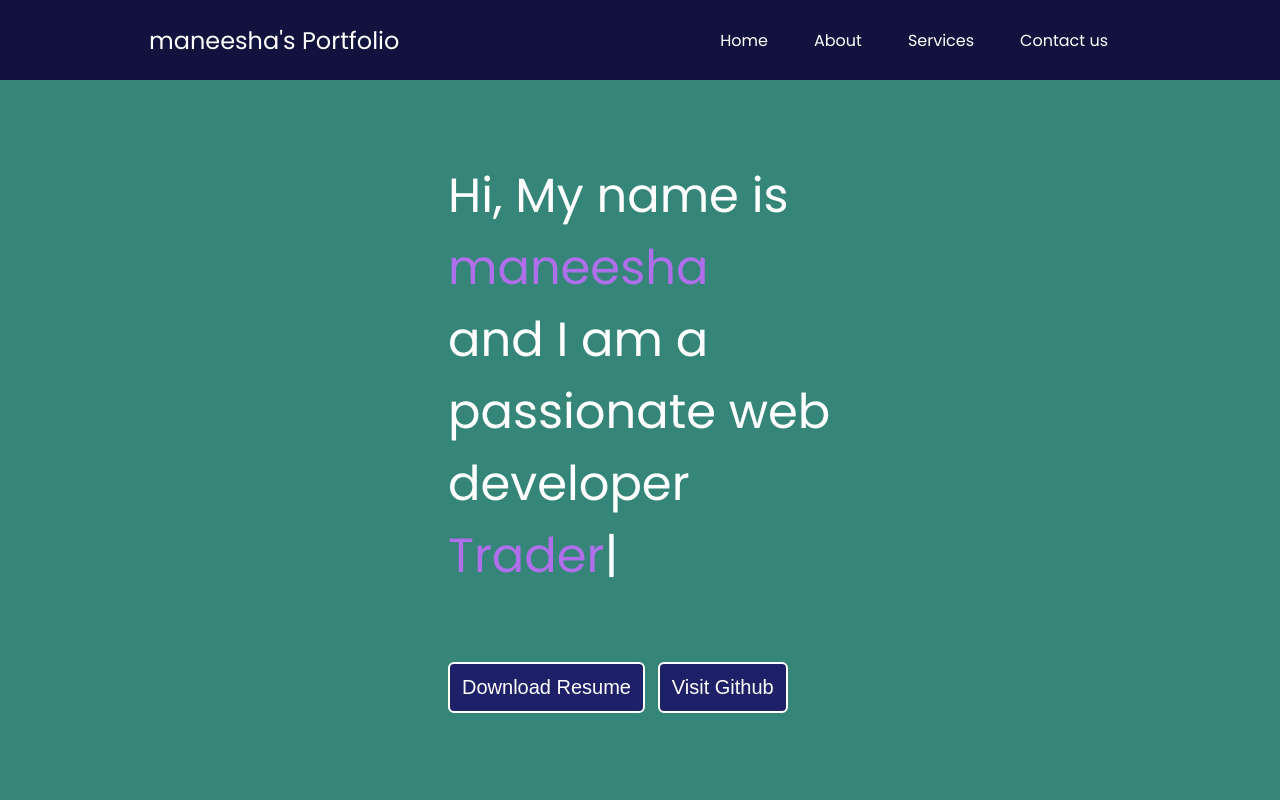
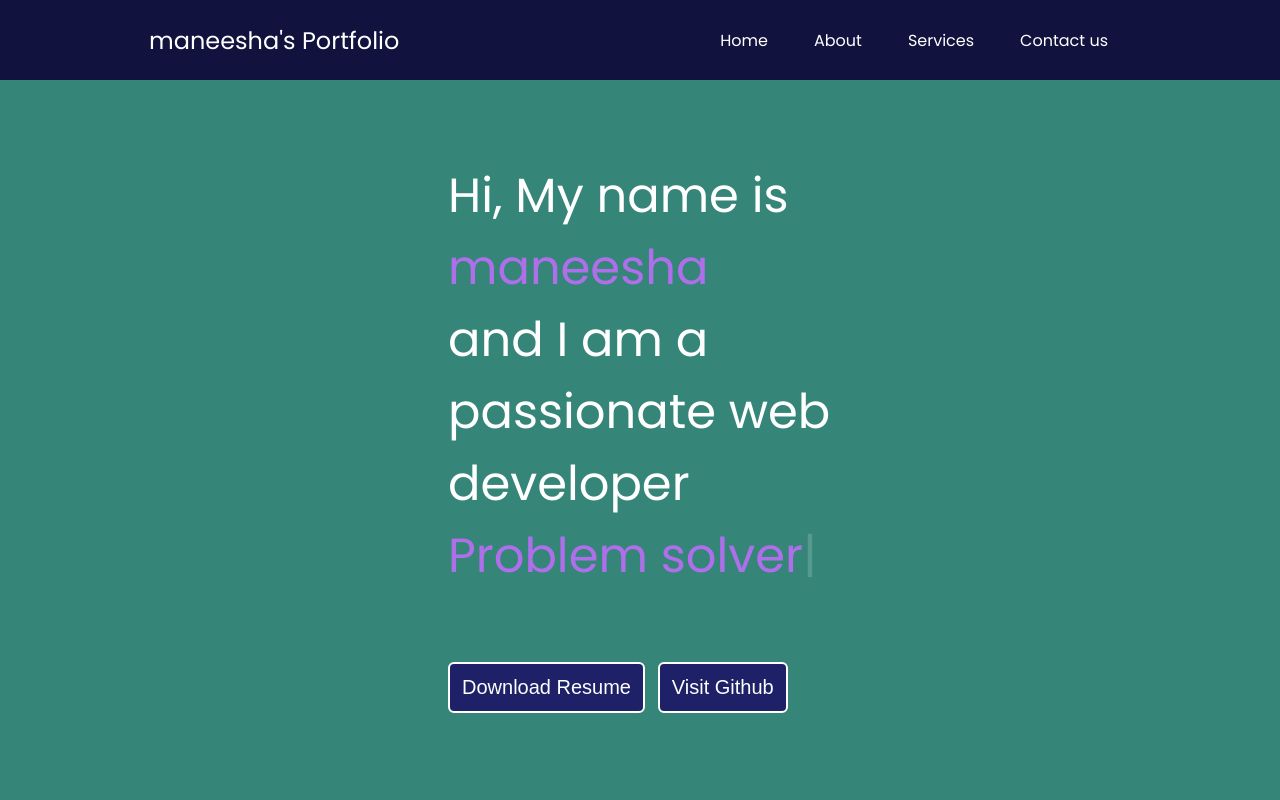
Before and after one commit to Mani1881/coders-cave, a plain HTML site: page portfolio/index.html in a window 1280 px wide. Shown: the top 800 px of the page. Drawn offline with nearby package versions, Linux system fonts and the light colour scheme; a web font is replaced by a local one.

Commit message:
Update index.html

```diff
--- a/portfolio/index.html
+++ b/portfolio/index.html
@@ -356,7 +356,7 @@ footer {
     <script src="https://unpkg.com/typed.js@2.0.16/dist/typed.umd.js"></script>
     <script>
       var typed = new Typed("#element", {
-        strings: ["Web Developer", "Content Writer", "Trader" ],
+        strings: ["Web Developer", "Content Writer", "Problem solver" ],
         typeSpeed: 50,
       });
     </script>
```
